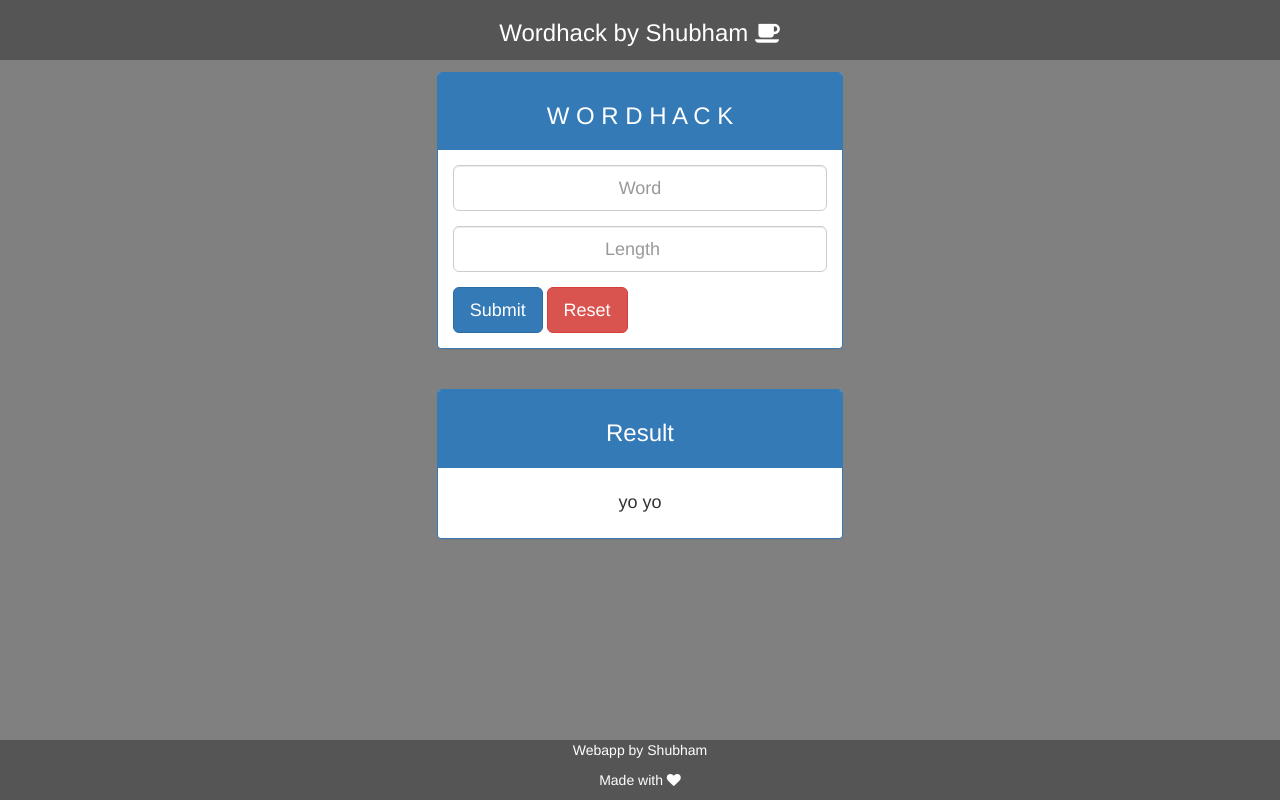
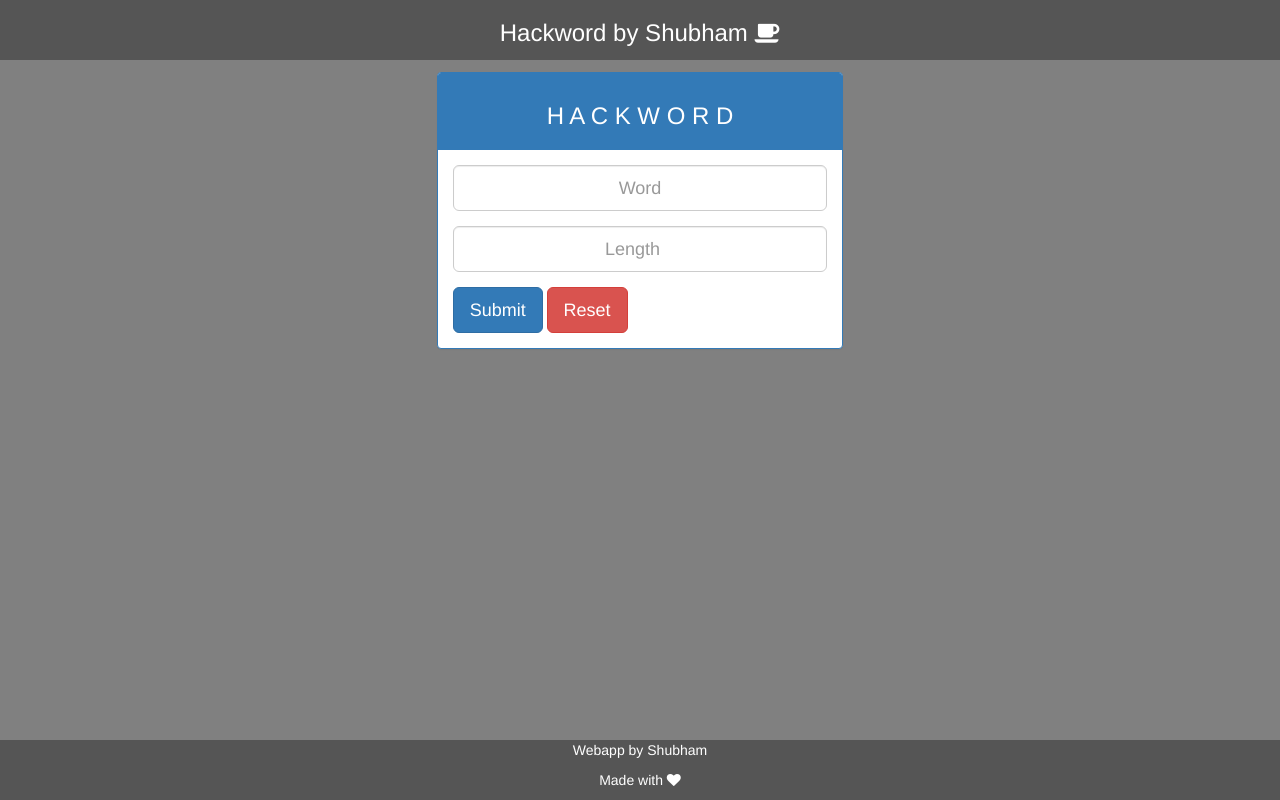
Before and after one commit to shubhamkucheria/hackword, a website: page public/index.html in a window 1280 px wide. Drawn offline with nearby package versions, Linux system fonts and the light colour scheme.

Commit message:
change ui condition

```diff
--- a/public/index.html
+++ b/public/index.html
@@ -75,7 +75,7 @@
      	<div class="container-fluid text-center">
 			<p>
 				<h3>
-					Wordhack by Shubham
+					Hackword by Shubham
 					<i class="fa fa-coffee" aria-hidden="true"></i>
 				</h3>
 			</p>
@@ -88,7 +88,7 @@
 			<div class="col-sm-4 topmargin">
 				<div class="panel panel-primary">
 			    	<div class="panel-heading">
-			        	<h3 align="center">W O R D H A C K </h4>
+			        	<h3 align="center">H A C K W O R D</h4>
 	    			</div>
 					<div class="panel-body">
 
@@ -107,7 +107,7 @@
 			 </div>
 			 <div class="col-sm-4 topmargin"></div>
 		</div>
-		<div class="row">
+		<div class="row" ng-if="result">
     		<div class="col-sm-4 topmargin"></div>
 			<div class="col-sm-4 topmargin">
 				<div class="panel panel-primary">
--- a/public/js/controllers/main.js
+++ b/public/js/controllers/main.js
@@ -1,7 +1,7 @@
 angular.module('shubhamTodoController', [])
 	.controller('mainController', ['$scope','$http','Todo',function($scope, $http, Todo) {
 		$scope.formData = {};
-		$scope.result = 'yo yo';
+		$scope.result = '';
 
 		$scope.clear = function() {
 			$scope.formData = {};
```
Also changed, not shown: README.md.
